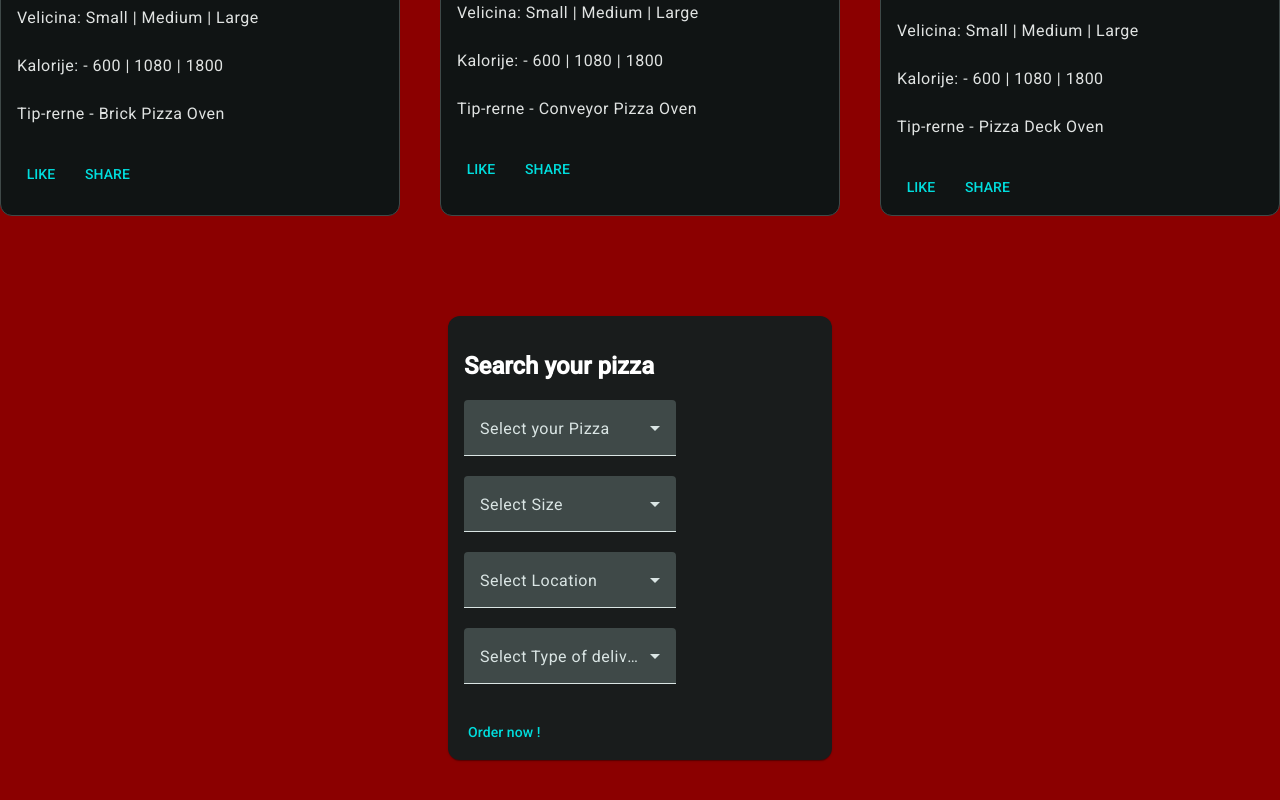
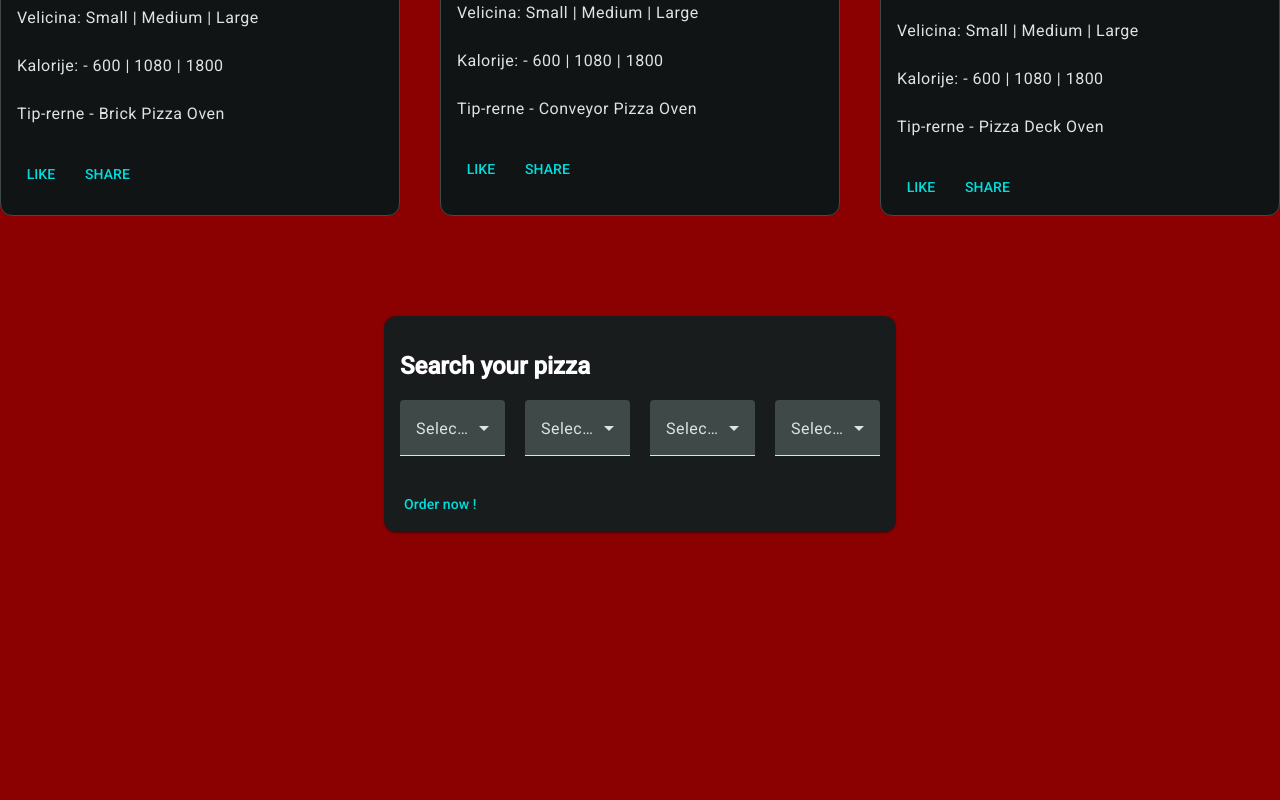
Before and after one commit to skuller7/pki-projekat-shop, an Angular app: page / in a window 1280 px wide. Shown: the part 746-1546 px from the top of the page. Built offline with nearby package versions, Linux system fonts and the light colour scheme.

Commit message:
Changes to CSS only, modified form field positioning

```diff
--- a/src/app/home/home.component.css
+++ b/src/app/home/home.component.css
@@ -34,7 +34,7 @@ mat-list {
   }
 
 .search-card {
-    width: 30%;
+    width: 40%;
     margin: auto;
     margin-top: 100px;
 }
@@ -49,7 +49,7 @@ h2 {
   }
 
   .search-form {
-    min-width: 150px;
-    max-width: 500px;
-    width: 100%;
+    display: flex;
+    flex: 1 1 45%;
+    gap: 20px;
   }
```
